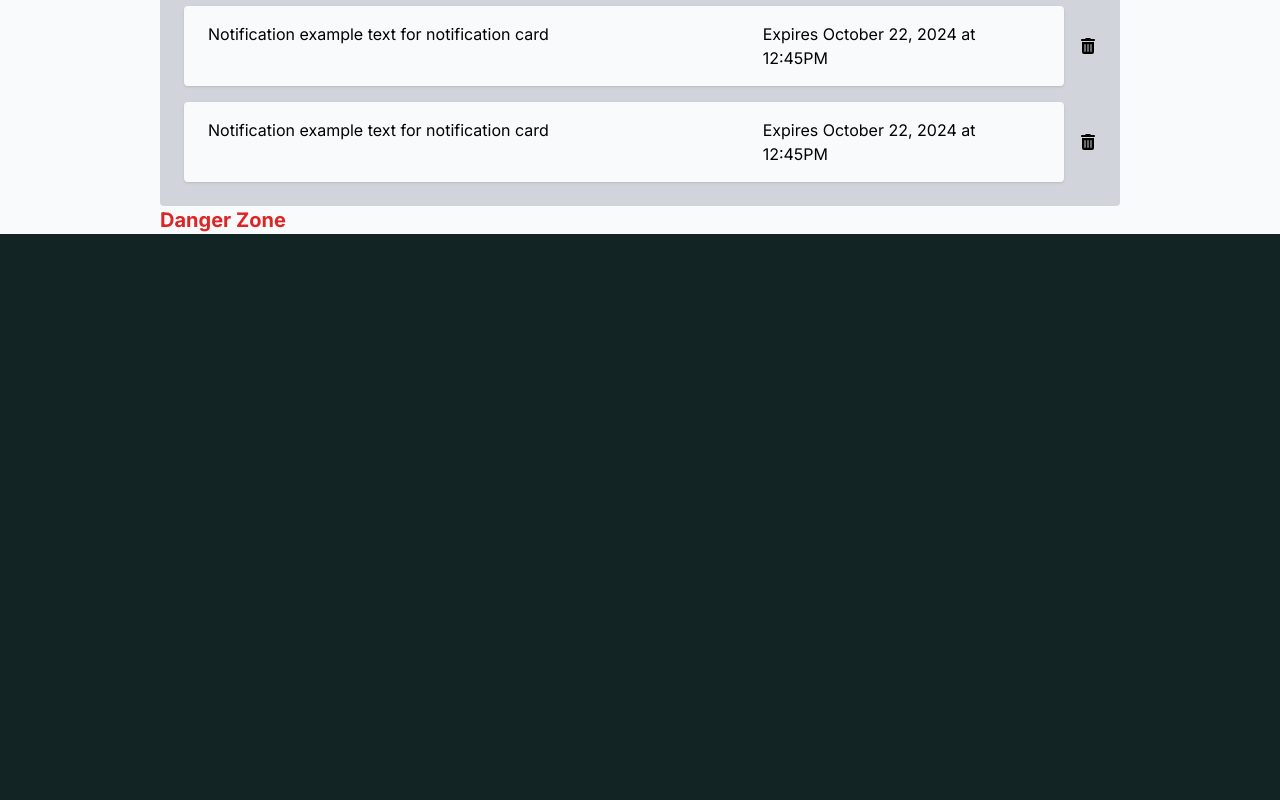
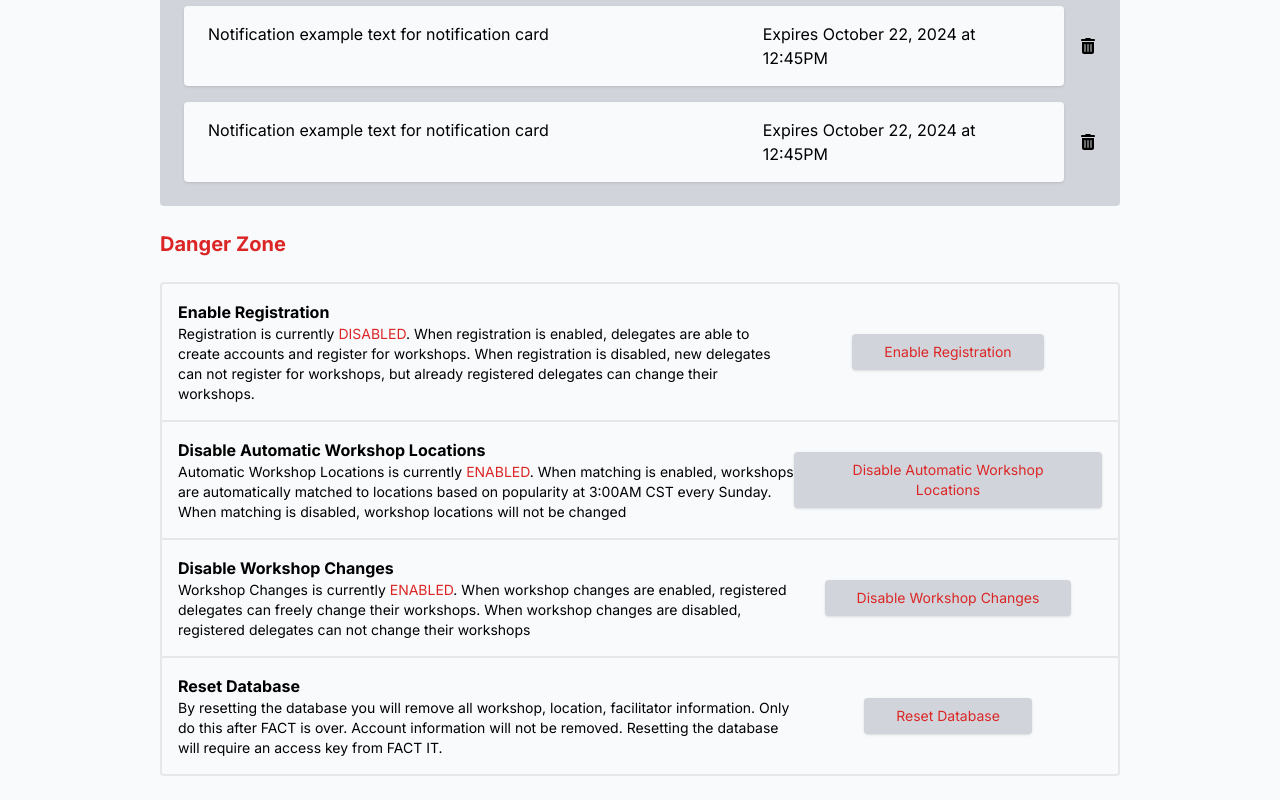
Before and after one commit to filipinx-americans-coming-together/fact-website-frontend, a Next.js app: page /admin in a window 1280 px wide. Shown: the part 782-1582 px from the top of the page. Before the commit the page ends 1016 px from the top, so only its background shows below. Built offline with nearby package versions, Linux system fonts and the light colour scheme.

Commit message:
set up danger zone actions

```diff
--- /dev/null
+++ b/src/app/admin/components/DangerZoneAction.tsx
@@ -0,0 +1,52 @@
+export default function DangerZoneAction({
+    title,
+    permissionState,
+    description,
+    actionText,
+    confirmText,
+    changePermission,
+}: {
+    title: String;
+    permissionState?: String;
+    description: String;
+    actionText: String;
+    confirmText: String;
+    changePermission: Function;
+}) {
+    return (
+        <div className="p-4 grid grid-cols-1 md:grid-cols-6 items-center">
+            <div className="md:col-span-4">
+                <h2 className="font-bold">{actionText}</h2>
+                <p className="text-sm">
+                    {permissionState && (
+                        <>
+                            {title} is currently{" "}
+                            {
+                                <span className="text-red-600">
+                                    {permissionState}
+                                </span>
+                            }
+                            .{" "}
+                        </>
+                    )}
+                    {description}
+                </p>
+            </div>
+            <div className="text-center md:col-span-2">
+                <button
+                    className="shadow text-sm text-red-600 px-8 py-2 bg-gray-300 hover:bg-gray-200 rounded"
+                    type="button"
+                    onClick={() => {
+                        let confirmation = confirm(
+                            `Are you sure you want to ${confirmText}? This action is permanent and can not be undone.`
+                        );
+
+                        if (confirmation) changePermission();
+                    }}
+                >
+                    {actionText}
+                </button>
+            </div>
+        </div>
+    );
+}
--- a/src/app/admin/page.tsx
+++ b/src/app/admin/page.tsx
@@ -5,6 +5,7 @@ import NotificationCard from "./components/NotificationCard";
 import { FaTicket, FaTrashCan } from "react-icons/fa6";
 import { FaDownload, FaSchool } from "react-icons/fa";
 import { BsPeopleFill } from "react-icons/bs";
+import DangerZoneAction from "./components/DangerZoneAction";
 
 const NOTIFICATION_PLACEHOLDER = [
     {
@@ -21,10 +22,28 @@ const NOTIFICATION_PLACEHOLDER = [
     },
 ];
 
-const TICKET_DATA_PLACEHOLDER = [
-    { type: "Bundle", amount: 112 },
-    { type: "Variety Show", amount: 39 },
-    { type: "Sessions", amount: 16 },
+const TOGGLEABLE_PERMISSIONS = [
+    {
+        title: "Registration",
+        isEnabled: false,
+        description:
+            "When registration is enabled, delegates are able to create accounts and register for workshops. When registration is disabled, new delegates can not register for workshops, but already registered delegates can change their workshops.",
+        toggle: () => {},
+    },
+    {
+        title: "Automatic Workshop Locations",
+        isEnabled: true,
+        description:
+            "When matching is enabled, workshops are automatically matched to locations based on popularity at 3:00AM CST every Sunday. When matching is disabled, workshop locations will not be changed",
+        toggle: () => {},
+    },
+    {
+        title: "Workshop Changes",
+        isEnabled: true,
+        description:
+            "When workshop changes are enabled, registered delegates can freely change their workshops. When workshop changes are disabled, registered delegates can not change their workshops",
+        toggle: () => {},
+    },
 ];
 
 export default function Admin() {
@@ -155,11 +174,53 @@ export default function Admin() {
                         </div>
                     </div>
 
+                    <br />
                     {/* danger zone */}
                     <h1 className="text-xl font-bold text-red-600">
                         Danger Zone
                     </h1>
+                    <br />
+                    <div className="border-2 rounded divide-y-2 flex flex-col">
+                        {TOGGLEABLE_PERMISSIONS.map((permission) => {
+                            return (
+                                <DangerZoneAction
+                                    title={permission.title}
+                                    description={permission.description}
+                                    permissionState={
+                                        permission.isEnabled
+                                            ? "ENABLED"
+                                            : "DISABLED"
+                                    }
+                                    actionText={
+                                        permission.isEnabled
+                                            ? `Disable ${permission.title}`
+                                            : `Enable ${permission.title}`
+                                    }
+                                    confirmText={
+                                        permission.isEnabled
+                                            ? `enable ${permission.title.toLowerCase()}`
+                                            : `disable ${permission.title.toLowerCase()}`
+                                    }
+                                    changePermission={permission.toggle}
+                                />
+                            );
+                        })}
+                        <DangerZoneAction
+                            title="Reset Database"
+                            description="By resetting the database you will remove all workshop, location, facilitator information. Only do this after FACT is over. Account information will not be removed. Resetting the database will require an access key from FACT IT."
+                            actionText={"Reset Database"}
+                            confirmText={
+                                "Are you sure you want to reset the database? This action is permanent and can not be undone."
+                            }
+                            changePermission={() => {
+                                let code = prompt(
+                                    "Enter the code provided by another admin"
+                                );
+                            }}
+                        />
+                    </div>
                 </div>
+                <br />
             </div>
         );
     }
```
